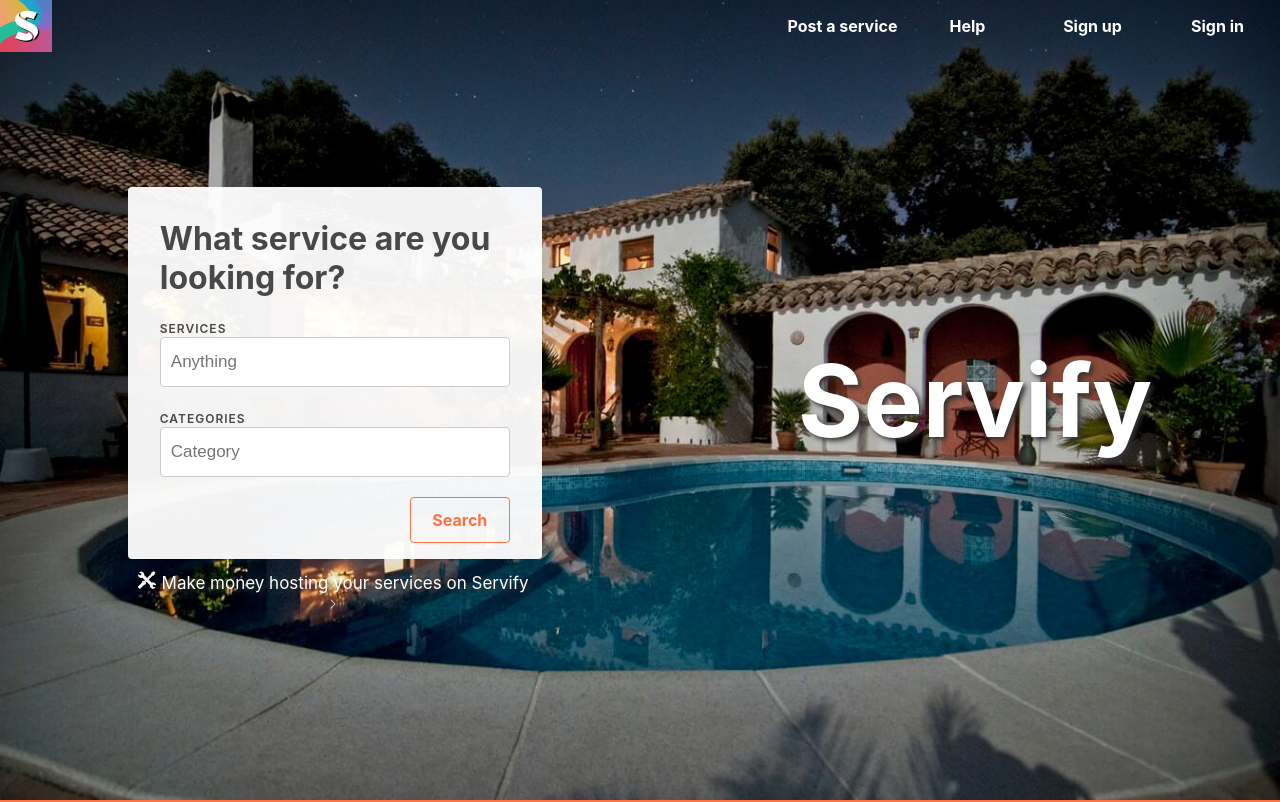
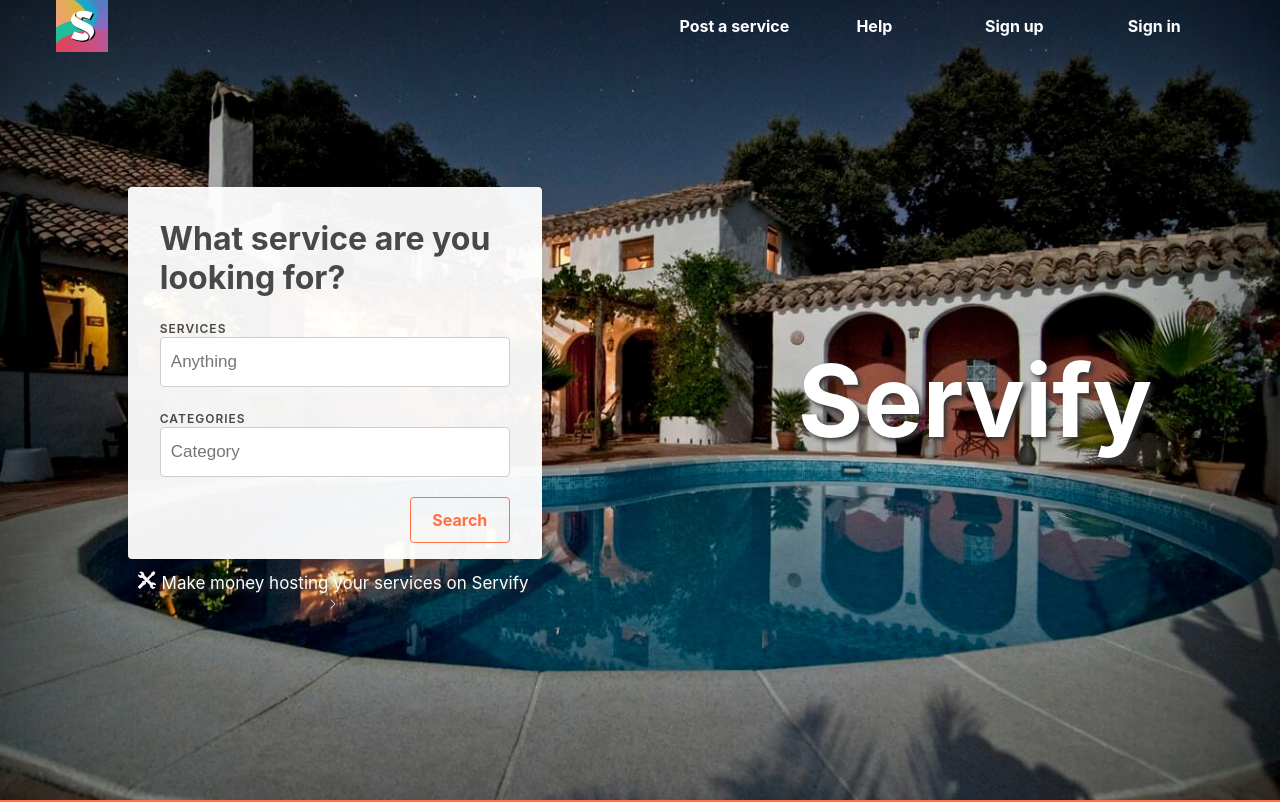
Before and after one commit to jorgebaralt/servify-web-app, a React (Create React App) app: page / in a window 1280 px wide. Shown: the top 802 px of the page. Built offline with nearby package versions, Linux system fonts and the light colour scheme.

Commit message:
Created new Button UI Support to multiple Navbars added Support to different items according to path

```diff
--- /dev/null
+++ b/src/components/UI/ButtonFilled/ButtonFilled.js
@@ -0,0 +1,28 @@
+import React from 'react';
+import classes from './ButtonFillled.module.css';
+
+const ButtonFillled = (props) => {
+	let buttonClass = [props.class];
+	buttonClass.push(classes.ButtonFilled);
+	if (props.type === 'success') {
+		buttonClass.push(classes.Success);
+	}
+	if (props.type === 'danger') {
+		buttonClass.push(classes.Danger);
+	}
+	if (props.type === 'primary') {
+		buttonClass.push(classes.Primary);
+	}
+	return (
+		<button
+			style={props.style}
+			type={props.type}
+			className={buttonClass.join(' ')}
+			disabled={props.disabled}
+			onClick={props.clicked}
+		>
+			{props.children}
+		</button>
+	);
+};
+export default ButtonFillled;
--- a/src/components/UI/Navigation/NavigationItems/NagivationItem/NagivationItem.js
+++ b/src/components/UI/Navigation/NavigationItems/NagivationItem/NagivationItem.js
@@ -1,26 +1,38 @@
 import React from 'react';
 import { NavLink, withRouter } from 'react-router-dom';
 
-import classes from './NagivationItem.module.css'
+import classes from './NagivationItem.module.css';
 
 const navigationItem = (props) => {
 	// If the navlink is active use the respective CSS
 	let navLinkClasses = [classes.active];
+	let navItemClass = [classes.NavigationItem];
+	//if white respective css
+	if (props.color === 'white') {
+		navItemClass.push(classes.NavigationItemWhite);
+	}
 	// If transparent use respective CSS
 	if (props.isNavbarTransparent) {
-        navLinkClasses.push(classes.Transparent)
+		navLinkClasses.push(classes.Transparent);
+
 	}
+
 	return (
-        <li className={classes.NavigationItem}>
+		<li className={navItemClass.join(' ')}>
 			<NavLink
-                activeClassName={navLinkClasses.join(' ')}
+				// activeClassName={navLinkClasses.join(' ')}
 				exact={props.exact}
 				to={props.link}
-                onClick={props.clicked}>
+				onClick={props.clicked}
+			>
 				{/* If the NavLink has an icon prop then render it */}
-                {props.icon && props.link === props.location.pathname ? <img className={classes.NavigationItemIcon} src={props.icon} alt=""/> : null} {props.children}</NavLink>
+				{props.icon && props.link === props.location.pathname ? (
+					<img className={classes.NavigationItemIcon} src={props.icon} alt="" />
+				) : null}
+				{props.children}
+			</NavLink>
 		</li>
 	);
-}
+};
 
 export default withRouter(navigationItem);
--- a/src/components/UI/Navigation/NavigationItems/NagivationItem/NagivationItem.module.css
+++ b/src/components/UI/Navigation/NavigationItems/NagivationItem/NagivationItem.module.css
@@ -6,18 +6,29 @@
 }
 
 .NavigationItem a {
-    color: #fff;
-    font-weight: 700;
+    color: #212121;
+    font-weight: 500;
     text-decoration: none;
     width: 100%;
     height: 100%;
     transition: box-shadow 0.25s ease-out, font-size 0.05s ease-out, color 0.15s ease-out;
 }
 
-.NavigationItem a:hover,
-.NavigationItem a:active,
-.NavigationItem a.active {
-    color: #40A4C8;
+.NavigationItem a:hover {
+    color: black;
+    box-shadow: 0px 2px #FF7043;
+    height: 95%;
+}
+
+.NavigationItemWhite a{
+    color: #fff;
+    font-weight: 700;
+}
+
+.NavigationItemWhite a:hover,
+.NavigationItemWhite a:active,
+.NavigationItemWhite a.active {
+    color: #fff;
 }
 
 .Transparent {
@@ -30,7 +41,7 @@
         margin: 0;
         display: flex;
         width: 15vw;
-        max-width: 125px;
+        max-width: 140px;
         align-items: center;
         justify-content: flex-start;
     }
@@ -42,13 +53,13 @@
         box-sizing: border-box;
     }
 
-    .NavigationItem a:hover,
+    /* .NavigationItem a:hover,
     .NavigationItem a:active,
     .NavigationItem a.active {
         color: #fff;
-    }
+    } */
 
-    .NavigationItem a:hover {
+    .NavigationItemWhite a:hover {
         box-shadow: 0px 2px rgb(255, 255, 255);
     }
 }
--- a/src/components/UI/Navigation/NavigationItems/NavigationItems.js
+++ b/src/components/UI/Navigation/NavigationItems/NavigationItems.js
@@ -1,24 +1,69 @@
 import React from 'react';
+import { withRouter } from 'react-router-dom';
 // CSS
 import classes from './NavigationItems.module.css';
 // JSX
 import NavigationItem from './NagivationItem/NagivationItem.js';
+import ButtonFilled from '../../ButtonFilled/ButtonFilled';
 // Logo
 import servifyLogo from '../../../../assets/images/servify-logo-96x96.png';
 
+const renderNavigationItems = (props) => {
+	switch (props.location.pathname) {
+		case '/':
+			return (
+				<>
+					<div className={classes.Spacing} />
+					<NavigationItem {...props} link="/post/info" color="white">
+						Post a service
+					</NavigationItem>
+					<NavigationItem {...props} link="/help" color="white">
+						Help
+					</NavigationItem>
+					<NavigationItem {...props} link="/signup" color="white">
+						Sign up
+					</NavigationItem>
+					<NavigationItem {...props} link="/login" color="white">
+						Sign in
+					</NavigationItem>
+				</>
+			);
+		case '/post/info':
+			return (
+				<>
+					<div className={classes.SpacingSmall} />
+					<NavigationItem {...props} link="/post/info">
+						Overview
+					</NavigationItem>
+					<NavigationItem {...props} link="/help">
+						Create a service
+					</NavigationItem>
+					<NavigationItem {...props} link="/signup">
+						Questions
+					</NavigationItem>
+					<div className={classes.Spacing} />
+					<div className={classes.Navtext}>Ready to grow?</div>
+					<ButtonFilled style={{ width: 'auto' }} type="primary">
+						Get started
+					</ButtonFilled>
+					<div className={classes.SpacingSmall}/>
+				</>
+			);
+
+		default:
+	}
+};
 const nagivationItems = (props) => {
-    return (
-        <ul className={classes.NavigationItems}>
-            <div className={classes.NavbarLogo}>
-                <img src={servifyLogo} alt='' />
-            </div>
-            <div className={classes.Spacing}></div>
-            <NavigationItem {...props} link='/post/info'>Post a service</NavigationItem>
-            <NavigationItem {...props} link='/help'>Help</NavigationItem>
-            <NavigationItem {...props} link='/signup'>Sign up</NavigationItem>
-            <NavigationItem {...props} link='/login'>Sign in</NavigationItem>
-        </ul>
-    )
-}
+	return (
+		<ul className={classes.NavigationItems}>
+			<div className={classes.SpacingSmall} />
+			<div className={classes.NavbarLogo}>
+				<img src={servifyLogo} alt="" />
+			</div>
+			{renderNavigationItems(props)}
+			<div className={classes.SpacingSmall} />
+		</ul>
+	);
+};
 
-export default nagivationItems;
+export default withRouter(nagivationItems);
--- a/src/components/UI/Navigation/NavigationItems/NavigationItems.module.css
+++ b/src/components/UI/Navigation/NavigationItems/NavigationItems.module.css
@@ -5,6 +5,19 @@
 
 .Spacing {
     flex-grow: 1;
+}
+
+.SpacingHalf{
+    flex-grow: 0.5;
+}
+
+.SpacingSmall {
+    flex-grow: 0.1;
+}
+
+.Navtext{
+    color: #757575;
+    margin-right: 10px;
 }
 
 .NavigationItems {
--- /dev/null
+++ b/src/components/UI/Navigation/PostInfoNavbar/PostInfoNavbar.js
@@ -0,0 +1,17 @@
+import React from 'react';
+// CSS
+import classes from './PostInfoNavbar.module.css';
+// JSX
+import NavigationItems from '../NavigationItems/NavigationItems';
+
+const PostInfoNavbar = (props) => {
+	return (
+		<header className={classes.Navbar}>
+			<nav ref={props.reference}>
+				<NavigationItems />
+			</nav>
+		</header>
+	)
+}
+
+export default PostInfoNavbar;
--- a/src/containers/Navbar/Navbar.js
+++ b/src/containers/Navbar/Navbar.js
@@ -1,14 +1,14 @@
-import React, { PureComponent } from 'react'
+import React, { PureComponent } from 'react';
 import { withRouter } from 'react-router-dom';
 // CSS
 import classes from './Navbar.module.css';
 // JSX
 import LandingNavbar from '../../components/UI/Navigation/LandingNavbar/LandingNavbar';
+import PostInfoNavbar from '../../components/UI/Navigation/PostInfoNavbar/PostInfoNavbar';
 import ScrollToTopButton from '../../components/UI/ScrollToTopButton/ScrollToTopButton';
 
 class Navbar extends PureComponent {
-
-    constructor (props) {
+	constructor(props) {
 		super(props);
 		this.navbar = React.createRef();
 	}
@@ -17,16 +17,16 @@ class Navbar extends PureComponent {
 		isDrawerOpen: false,
 		navbarTransparent: false,
 		showScrollToTop: false,
-    }
+	};
 
 	/**
 	 * Toggles (opens/closes) the SideDrawer on click.
 	 */
 	sideDrawerToggleClick = () => {
-        this.setState( prevState => {
-            return {isDrawerOpen: !prevState.isDrawerOpen}
-        })
-    }
+		this.setState((prevState) => {
+			return { isDrawerOpen: !prevState.isDrawerOpen };
+		});
+	};
 
 	/**
 	 * Smoothly scrolls to the top, works in mobile with the polyfill.
@@ -35,9 +35,9 @@ class Navbar extends PureComponent {
 		window.scrollTo({
 			top: 0,
 			left: 0,
-            behavior: 'smooth'
+			behavior: 'smooth',
 		});
-    }
+	};
 
 	/**
 	 * Tracks the window scroll then toggles the state navbarTransparent
@@ -52,23 +52,25 @@ class Navbar extends PureComponent {
 	 * component will be shown.
 	 */
 	changeNavbarOnWindowScroll = () => {
-        if (!this.navbar) { return; }
+		if (!this.navbar) {
+			return;
+		}
 		if (window.scrollY > this.navbar.current.clientHeight) {
 			this.setState({
-                navbarTransparent: false
+				navbarTransparent: false,
 			});
 		} else {
 			this.setState({
-                navbarTransparent: true
+				navbarTransparent: true,
 			});
 		}
 		if (window.scrollY < window.screen.height / 2) {
 			this.setState({
-                showScrollToTop: false
+				showScrollToTop: false,
 			});
 		} else {
 			this.setState({
-                showScrollToTop: true
+				showScrollToTop: true,
 			});
 		}
 	};
@@ -79,31 +81,34 @@ class Navbar extends PureComponent {
 	 * object to update the state, or null to update nothing.
 	 * TODO determine if this method is needed.
 	 */
-    static getDerivedStateFromProps (nextProps) {
+	static getDerivedStateFromProps(nextProps) {
 		// if on the addresses navbar is not transparent.
-        if ((nextProps.location.pathname !== "/projects" && nextProps.location.pathname !== "/skills")) {
+		if (
+			nextProps.location.pathname !== '/projects' &&
+			nextProps.location.pathname !== '/skills'
+		) {
 			// if the window.scrollY is higher then 56 pixels the navbar shall be false, else it's true
 			if (window.scrollY > 56) {
 				return {
-                    navbarTransparent: false
-                }
+					navbarTransparent: false,
+				};
 			} else {
 				return {
-                    navbarTransparent: true
-                }
+					navbarTransparent: true,
+				};
 			}
 			// if not on the addresses navbar is not transparent.
 		} else {
 			return {
-                navbarTransparent: false
-            }
+				navbarTransparent: false,
+			};
 		}
 	}
 
 	/**
 	 * Add Event Listener
 	 */
-    componentDidMount () {
+	componentDidMount() {
 		window.addEventListener('scroll', this.changeNavbarOnWindowScroll);
 	}
 
@@ -114,17 +119,13 @@ class Navbar extends PureComponent {
 		window.removeEventListener('scroll', this.changeNavbarOnWindowScroll);
 	}
 
-    render () {
-        // array that holds the Navbar CSS
-        let navbarClasses = [classes.Navbar];
-        // if transparent push the transparent CSS properties
-        if (this.state.navbarTransparent) {
-            navbarClasses.push(classes.NavbarTransparent);
-        }
+	/**
+	 *   Function decides which navbar to display according to the path
+	 */
+	decideNavbar = () => {
+		switch (this.props.location.pathname) {
+			case '/':
 				return (
-            <>
-            {/* If on '/' pathname render LandingNavbar */}
-            {this.props.location.pathname === '/' ?
 					<LandingNavbar
 						// passing reference from constructor
 						reference={this.navbar}
@@ -136,10 +137,34 @@ class Navbar extends PureComponent {
 						// SideDrawer and mobile props
 						drawerClass={classes.MobileOnly}
 						isOpen={this.state.isDrawerOpen}
-                        click={this.sideDrawerToggleClick} /> : null}
+						click={this.sideDrawerToggleClick}
+					/>
+				);
+			case '/post/info':
+				return (
+                    <PostInfoNavbar reference={this.navbar} />
+				);
+			default:
+				return null;
+		}
+	};
+
+	render() {
+		// array that holds the Navbar CSS
+		let navbarClasses = [classes.Navbar];
+		// if transparent push the transparent CSS properties
+		if (this.state.navbarTransparent) {
+			navbarClasses.push(classes.NavbarTransparent);
+		}
+		return (
+			<>
+				{/* Decide navbar to display */}
+				{this.decideNavbar()}
 
 				{/* ScrollToTopButton after scrolling */}
-                {this.state.showScrollToTop ? <ScrollToTopButton clicked={this.scrollToTop} /> : null}
+				{this.state.showScrollToTop ? (
+					<ScrollToTopButton clicked={this.scrollToTop} />
+				) : null}
 			</>
 		);
 	}
```
Also changed, not shown: src/components/UI/ButtonFilled/ButtonFillled.module.css (added, +29 -0 lines), src/components/UI/Navigation/PostInfoNavbar/PostInfoNavbar.module.css (added, +16 -0 lines). Lines whose indentation alone changed are shown as unchanged.
